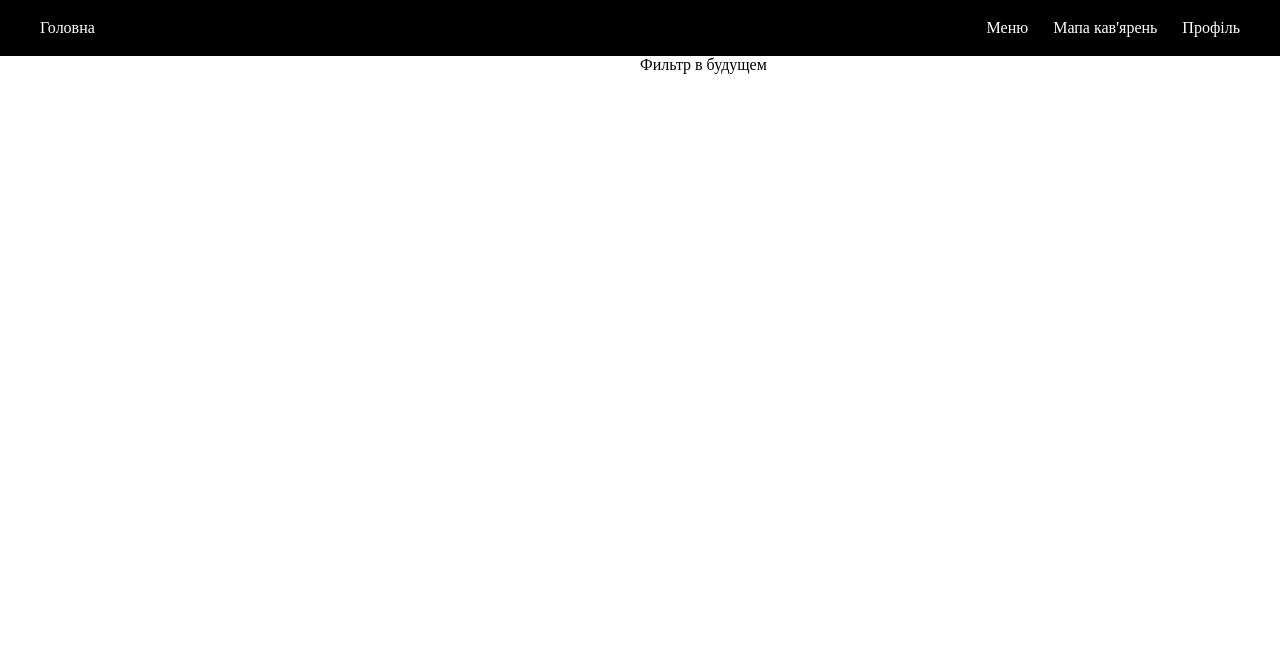
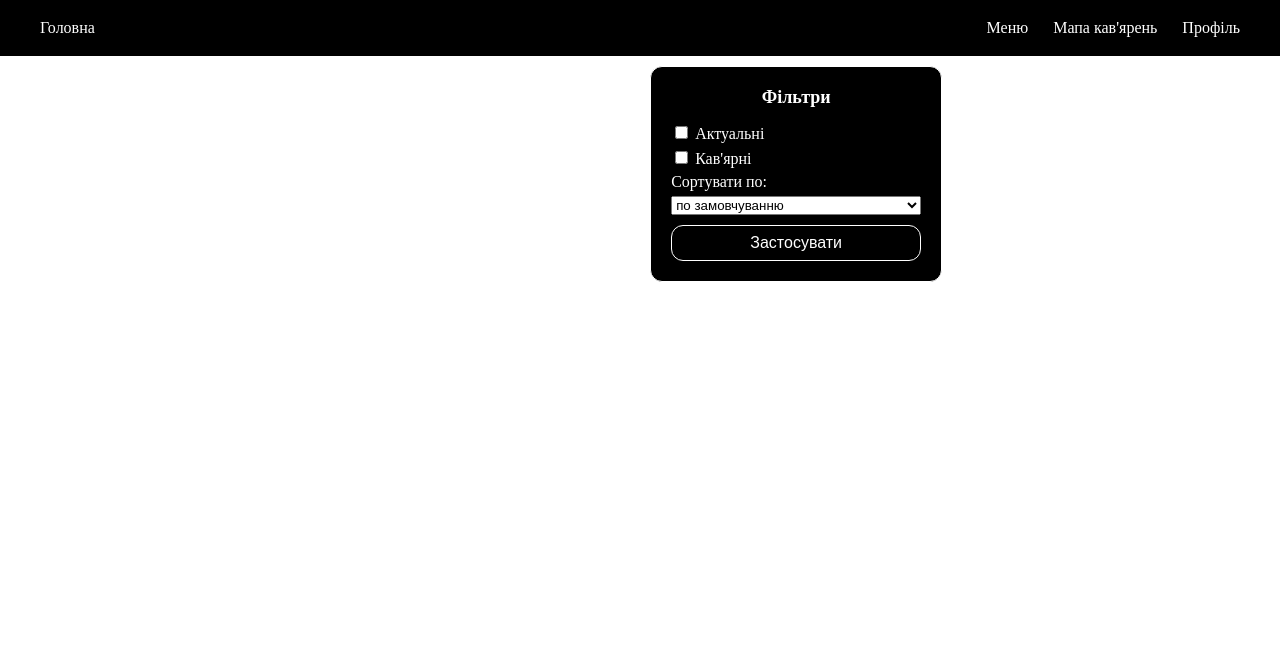
Before and after one commit to daniojey/Coffee-times, a Django app: page /user/history/ in a window 1280 px wide. Shown: the top 671 px of the page. Run offline with Django 5.2, Linux system fonts and the light colour scheme; the visitor is signed in with stand-in values (Sample User, id 1); data that the repository does not hold is empty.

Commit message:
add filtration in history page

```diff
--- a/users/static/css/user_history.css
+++ b/users/static/css/user_history.css
@@ -40,6 +40,36 @@
     justify-content: start;
     align-items: start;
     padding: 0;
+    padding-left: 20px;
+}
+
+.filter-form-content {
+    display: flex;
+    min-width: 250px;
+    flex-direction: column;
+    gap: 5px;
+    margin-top: 10px;
+    color: white;
+    background-color: black;
+    border: 1.5px solid white;
+    border-radius: 12px;
+    padding: 20px;
+}
+
+.filter-form-content h2{
+    font-size: 18px;
+    margin: 0px auto;
+    margin-bottom: 10px;
+}
+
+.filter-button {
+    padding: 8px 10px;
+    background-color: black;
+    color:  white;
+    font-size: 16px;
+    border: 1px solid white;
+    border-radius: 12px;
+    margin-top: 5px;
 }
 
 /* Стили пагинации */
--- a/users/templates/users/user_history.html
+++ b/users/templates/users/user_history.html
@@ -16,7 +16,31 @@
         </div>
 
         <div class='filter-content'>
-            Фильтр в будущем
+            <!-- Форма фильтрации -->
+            <form method="get" class='filter-form-content'>
+                <h2>Фільтри</h2>
+
+                <!-- Чекбоксы для фильтрации -->
+                <label for="is_active">
+                    <input type="checkbox" name="is_active" value="true" {% if request.GET.is_active == 'true' %}checked{% endif %}>
+                    Актуальні
+                </label>
+
+                <label for="is_cafe">
+                    <input type="checkbox" name="is_cafe" value="true" {% if request.GET.is_cafe == 'true' %}checked{% endif %}>
+                    Кав'ярні
+                </label>
+
+                <!-- Сортировка -->
+                <label for="sort_by">Сортувати по:</label>
+                <select name="sort_by">
+                    <option value="default" {% if request.GET.sort_by == '' %}selected{% endif %}>по замовчуванню</option>
+                    <option value="date" {% if request.GET.sort_by == 'date' %}selected{% endif %}>Дата</option>
+                    <option value="time" {% if request.GET.sort_by == 'time' %}selected{% endif %}>Час</option>
+                </select>
+
+                <button type="submit" class='filter-button'>Застосувати</button>
+            </form>
         </div>
     </div>
 
@@ -24,25 +48,23 @@
         <span class="step-links">
             {% if page_obj.has_previous %}
             <div class='page-text-links'>
-                <a href="?page=1" class='text-link'>Первая</a>
-                <a href="?page={{ page_obj.previous_page_number }}" class='text-link'>Назад</a>
+                <a href="?page=1{% if request.GET.is_active %}&is_active={{ request.GET.is_active }}{% endif %}{% if request.GET.is_cafe %}&is_cafe={{ request.GET.is_cafe }}{% endif %}{% if request.GET.sort_by %}&sort_by={{ request.GET.sort_by }}{% endif %}" class='text-link'>Первая</a>
+                <a href="?page={{ page_obj.previous_page_number }}{% if request.GET.is_active %}&is_active={{ request.GET.is_active }}{% endif %}{% if request.GET.is_cafe %}&is_cafe={{ request.GET.is_cafe }}{% endif %}{% if request.GET.sort_by %}&sort_by={{ request.GET.sort_by }}{% endif %}" class='text-link'>Назад</a>
             </div>
             {% endif %}
 
             <div class='page-number-container'>
                 {% for page in page_obj.paginator.page_range %}
                 {% if page >= page_obj.number|add:-2 and page <= page_obj.number|add:2 %}
-
-                    <a href="?page={{ page }}" {% if page == page_obj.number %} class="page-number active" {% else %} class='page-number'{% endif %}>{{ page }}</a>
+                    <a href="?page={{ page }}{% if request.GET.is_active %}&is_active={{ request.GET.is_active }}{% endif %}{% if request.GET.is_cafe %}&is_cafe={{ request.GET.is_cafe }}{% endif %}{% if request.GET.sort_by %}&sort_by={{ request.GET.sort_by }}{% endif %}" {% if page == page_obj.number %} class="page-number active" {% else %} class='page-number'{% endif %}>{{ page }}</a>
                 {% endif %}
                 {% endfor %}
             </div>
 
             {% if page_obj.has_next %}
-
             <div class='page-text-links'>
-                <a href="?page={{ page_obj.next_page_number }}" class='text-link'>Вперёд</a>
-                <a href="?page={{ page_obj.paginator.num_pages }}" class='text-link'>Последняя</a>
+                <a href="?page={{ page_obj.next_page_number }}{% if request.GET.is_active %}&is_active={{ request.GET.is_active }}{% endif %}{% if request.GET.is_cafe %}&is_cafe={{ request.GET.is_cafe }}{% endif %}{% if request.GET.sort_by %}&sort_by={{ request.GET.sort_by }}{% endif %}" class='text-link'>Вперёд</a>
+                <a href="?page={{ page_obj.paginator.num_pages }}{% if request.GET.is_active %}&is_active={{ request.GET.is_active }}{% endif %}{% if request.GET.is_cafe %}&is_cafe={{ request.GET.is_cafe }}{% endif %}{% if request.GET.sort_by %}&sort_by={{ request.GET.sort_by }}{% endif %}" class='text-link'>Последняя</a>
             </div>
             {% endif %}
         </span>
--- a/users/views.py
+++ b/users/views.py
@@ -98,20 +98,35 @@ class HistoryReservationView(LoginRequiredMixin, ListView):
     paginate_by = 5
 
     def get_queryset(self):
+        s_active = self.request.GET.get('is_active', '')
+        s_coffeehouse = self.request.GET.get('is_cafe', '')
+        s_sort_by = self.request.GET.get('sort_by', '')
+
+        print(s_sort_by)
+
         user = self.request.user
         if user.phone:
-            reservations = Reservation.objects.filter(customer_phone=user.phone).order_by('-reservation_date')
+            reservations = Reservation.objects.filter(customer_phone=user.phone)
         else:
             reservations = Reservation.objects.filter(customer_name=user.username)
 
-        # Применение фильтров
-        filter_query = self.request.GET.get('filter', '')
-        if filter_query:
-            reservations.filter(Q(coffeehouse_icontains=filter_query) | Q(reservation_date__icontains=filter_query))
+        if s_active:
+            if user.phone:
+                reservations = get_actual_reservations(phone=user.phone)
+            else:
+                reservations = get_actual_reservations(username=user.username)
 
-        created_date = self.request.GET.get('date_added', '')
-        if created_date:
-            reservations.order_by('-reservation_date')
+        if s_coffeehouse:
+            reservations = reservations.order_by('coffeehouse')
+
+
+        if s_sort_by:
+            if s_sort_by == 'date':
+                print('1')
+                reservations = reservations.order_by('-reservation_date')
+            elif s_sort_by == 'time':
+                reservations = reservations.order_by('reservation_time')
+
 
         return reservations
 
```
Also changed, not shown: static/icons/Instagram.webp (added), static/icons/telegram.webp (added).
